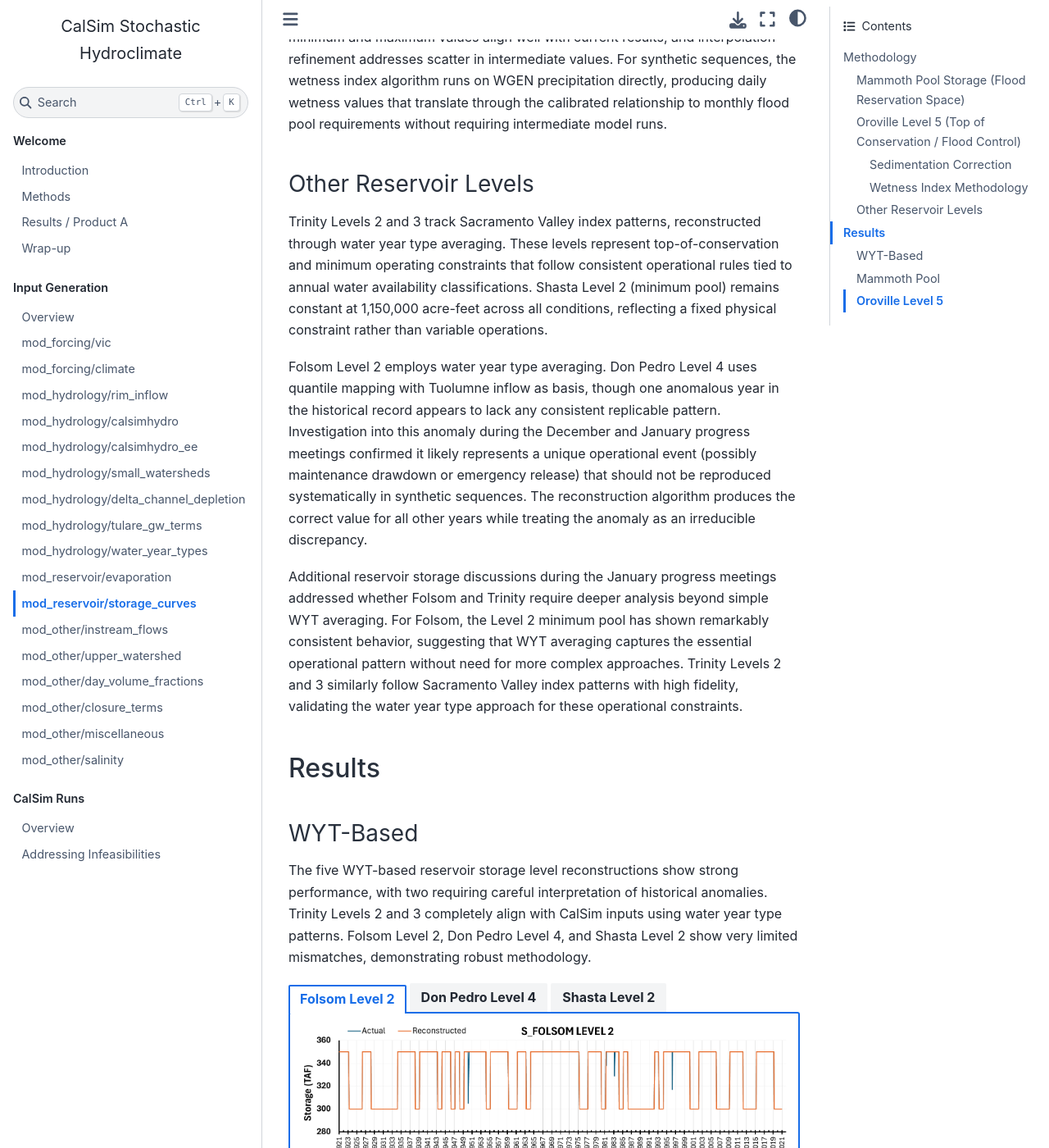
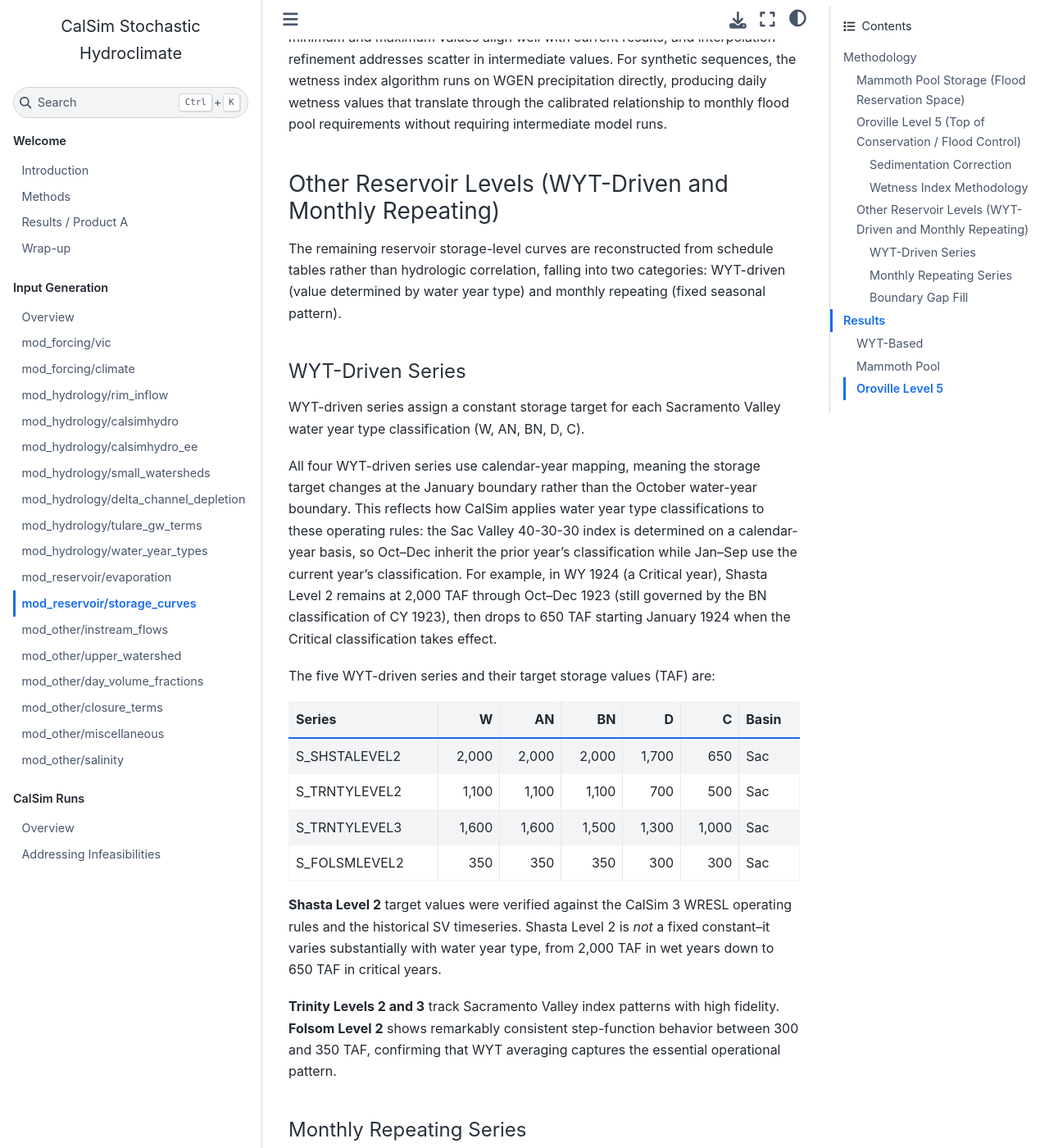
Before and after one commit to CentralValleyModeling/calsim3-stochastic-input-generation, a Sphinx documentation site: the page built from docs/source/input-generation/mod-reservoir-storage-curves.md, in a window 1280 px wide and 1400 px high, scrolled down 2036 px. Shown: the whole window at 82% size. Built offline with Sphinx 7.4.7 and the Sphinx Book theme 1.1.4, drawn with Linux system fonts in a browser that asks for light colours; some of the changed text lies outside the part shown.

Commit message:
docs: storage-curves

```diff
--- a/docs/source/input-generation/mod-reservoir-storage-curves.md
+++ b/docs/source/input-generation/mod-reservoir-storage-curves.md
@@ -37,13 +37,36 @@ The water control diagram translates wetness index to flood pool requirement, wi
 
 Flood pool adjustments across the wetness index range maintain consistent operational elevations while correcting storage volumes for sedimentation. The minimum and maximum values align well with current results, and interpolation refinement addresses scatter in intermediate values. For synthetic sequences, the wetness index algorithm runs on WGEN precipitation directly, producing daily wetness values that translate through the calibrated relationship to monthly flood pool requirements without requiring intermediate model runs.
 
-### Other Reservoir Levels
+### Other Reservoir Levels (WYT-Driven and Monthly Repeating)
 
-Trinity Levels 2 and 3 track Sacramento Valley index patterns, reconstructed through water year type averaging. These levels represent top-of-conservation and minimum operating constraints that follow consistent operational rules tied to annual water availability classifications. Shasta Level 2 (minimum pool) remains constant at 1,150,000 acre-feet across all conditions, reflecting a fixed physical constraint rather than variable operations.
+The remaining reservoir storage-level curves are reconstructed from schedule tables rather than hydrologic correlation, falling into two categories: WYT-driven (value determined by water year type) and monthly repeating (fixed seasonal pattern).
 
-Folsom Level 2 employs water year type averaging. Don Pedro Level 4 uses quantile mapping with Tuolumne inflow as basis, though one anomalous year in the historical record appears to lack any consistent replicable pattern. Investigation into this anomaly during the December and January progress meetings confirmed it likely represents a unique operational event (possibly maintenance drawdown or emergency release) that should not be reproduced systematically in synthetic sequences. The reconstruction algorithm produces the correct value for all other years while treating the anomaly as an irreducible discrepancy.
+#### WYT-Driven Series
 
-Additional reservoir storage discussions during the January progress meetings addressed whether Folsom and Trinity require deeper analysis beyond simple WYT averaging. For Folsom, the Level 2 minimum pool has shown remarkably consistent behavior, suggesting that WYT averaging captures the essential operational pattern without need for more complex approaches. Trinity Levels 2 and 3 similarly follow Sacramento Valley index patterns with high fidelity, validating the water year type approach for these operational constraints.
+WYT-driven series assign a constant storage target for each Sacramento Valley water year type classification (W, AN, BN, D, C).
+
+All four WYT-driven series use calendar-year mapping, meaning the storage target changes at the January boundary rather than the October water-year boundary. This reflects how CalSim applies water year type classifications to these operating rules: the Sac Valley 40-30-30 index is determined on a calendar-year basis, so Oct--Dec inherit the prior year's classification while Jan--Sep use the current year's classification. For example, in WY 1924 (a Critical year), Shasta Level 2 remains at 2,000 TAF through Oct--Dec 1923 (still governed by the BN classification of CY 1923), then drops to 650 TAF starting January 1924 when the Critical classification takes effect.
+
+The five WYT-driven series and their target storage values (TAF) are:
+
+| Series | W | AN | BN | D | C | Basin |
+|--------|--:|---:|---:|--:|--:|-------|
+| S_SHSTALEVEL2 | 2,000 | 2,000 | 2,000 | 1,700 | 650 | Sac |
+| S_TRNTYLEVEL2 | 1,100 | 1,100 | 1,100 | 700 | 500 | Sac |
+| S_TRNTYLEVEL3 | 1,600 | 1,600 | 1,500 | 1,300 | 1,000 | Sac |
+| S_FOLSMLEVEL2 | 350 | 350 | 350 | 300 | 300 | Sac |
+
+**Shasta Level 2** target values were verified against the CalSim 3 WRESL operating rules and the historical SV timeseries. Shasta Level 2 is *not* a fixed constant--it varies substantially with water year type, from 2,000 TAF in wet years down to 650 TAF in critical years.
+
+**Trinity Levels 2 and 3** track Sacramento Valley index patterns with high fidelity. **Folsom Level 2** shows remarkably consistent step-function behavior between 300 and 350 TAF, confirming that WYT averaging captures the essential operational pattern.
+
+#### Monthly Repeating Series
+
+Monthly repeating series use a fixed 12-month seasonal pattern that repeats identically every year regardless of water year type. **Don Pedro Level 4** (flood control) uses this pattern, with values ranging from 1,660 TAF (October) to 2,030 TAF (June), reflecting the seasonal flood reservation space cycle.
+
+#### Boundary Gap Fill
+
+Because the reconstruction period begins in October of the year preceding the first labeled WYT year, the first three months of a generated series can lack a matching WYT assignment. The script therefore allows a DSS-based boundary fill only for the initial October--December window.
 
 ## Results
 
```
